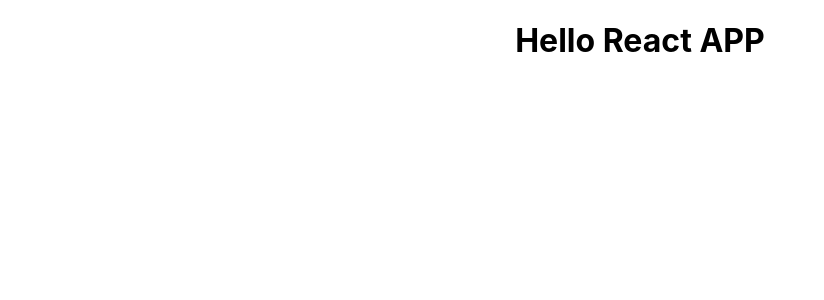
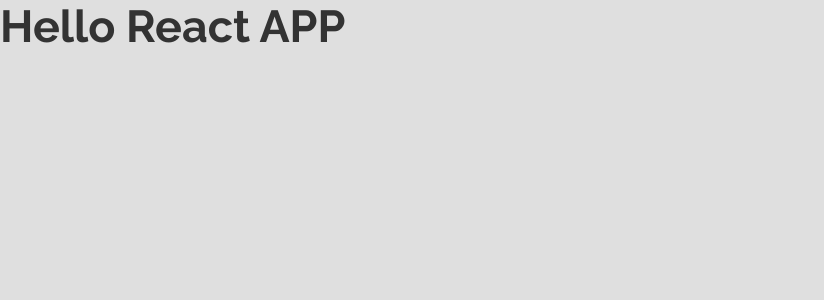
Before and after one commit to AkhrorSoliev/mykitechen-react-firebase, a React (Create React App) app: page / in a window 1280 px wide. Shown: the top 300 px of the page, without its empty margins (0-824 px from the left). Built offline with nearby package versions, Linux system fonts and the light colour scheme.

Commit message:
create home, recipe, search and create component

```diff
--- a/src/App.css
+++ b/src/App.css
@@ -1,38 +1,3 @@
 .App {
-  text-align: center;
+  min-height: 100%;
 }
-
-.App-logo {
-  height: 40vmin;
-  pointer-events: none;
-}
-
-@media (prefers-reduced-motion: no-preference) {
-  .App-logo {
-    animation: App-logo-spin infinite 20s linear;
-  }
-}
-
-.App-header {
-  background-color: #282c34;
-  min-height: 100vh;
-  display: flex;
-  flex-direction: column;
-  align-items: center;
-  justify-content: center;
-  font-size: calc(10px + 2vmin);
-  color: white;
-}
-
-.App-link {
-  color: #61dafb;
-}
-
-@keyframes App-logo-spin {
-  from {
-    transform: rotate(0deg);
-  }
-  to {
-    transform: rotate(360deg);
-  }
-}
--- a/src/index.css
+++ b/src/index.css
@@ -1,13 +1,43 @@
+@import url('https://fonts.googleapis.com/css2?family=Raleway:wght@100;200;300;400;500;600;700;800&display=swap');
+
+/* base styles */
+html,
+body,
+#root {
+  height: 100%;
+}
 body {
+  font-family: Raleway, sans-serif;
   margin: 0;
-  font-family: -apple-system, BlinkMacSystemFont, 'Segoe UI', 'Roboto', 'Oxygen',
-    'Ubuntu', 'Cantarell', 'Fira Sans', 'Droid Sans', 'Helvetica Neue',
-    sans-serif;
-  -webkit-font-smoothing: antialiased;
-  -moz-osx-font-smoothing: grayscale;
+  font-size: 1.4em;
+  background: #dfdfdf;
+  color: #333;
 }
-
-code {
-  font-family: source-code-pro, Menlo, Monaco, Consolas, 'Courier New',
-    monospace;
+h1,
+h2,
+h3,
+p {
+  margin: 0;
 }
+input,
+textarea {
+  color: #333;
+  padding: 8px;
+  font-size: 1em;
+  border-radius: 4px;
+  border: 1px solid #d4d4d4;
+  background-color: #fff;
+  display: block;
+  width: 100%;
+  box-sizing: border-box;
+}
+.page-title {
+  text-align: center;
+  margin: 40px auto;
+  color: #333;
+}
+.loading,
+.error {
+  text-align: center;
+  margin: 40px auto;
+}
```
Also changed, not shown: src/pages/create/Create.js (added, +10 -0 lines), src/pages/home/Home.js (added, +10 -0 lines), src/pages/recipe/Recipe.js (added, +10 -0 lines), src/pages/search/Search.js (added, +10 -0 lines), src/pages/create/Create.css (added), src/pages/home/Home.css (added), src/pages/recipe/Recipe.css (added), src/pages/search/Search.css (added).
